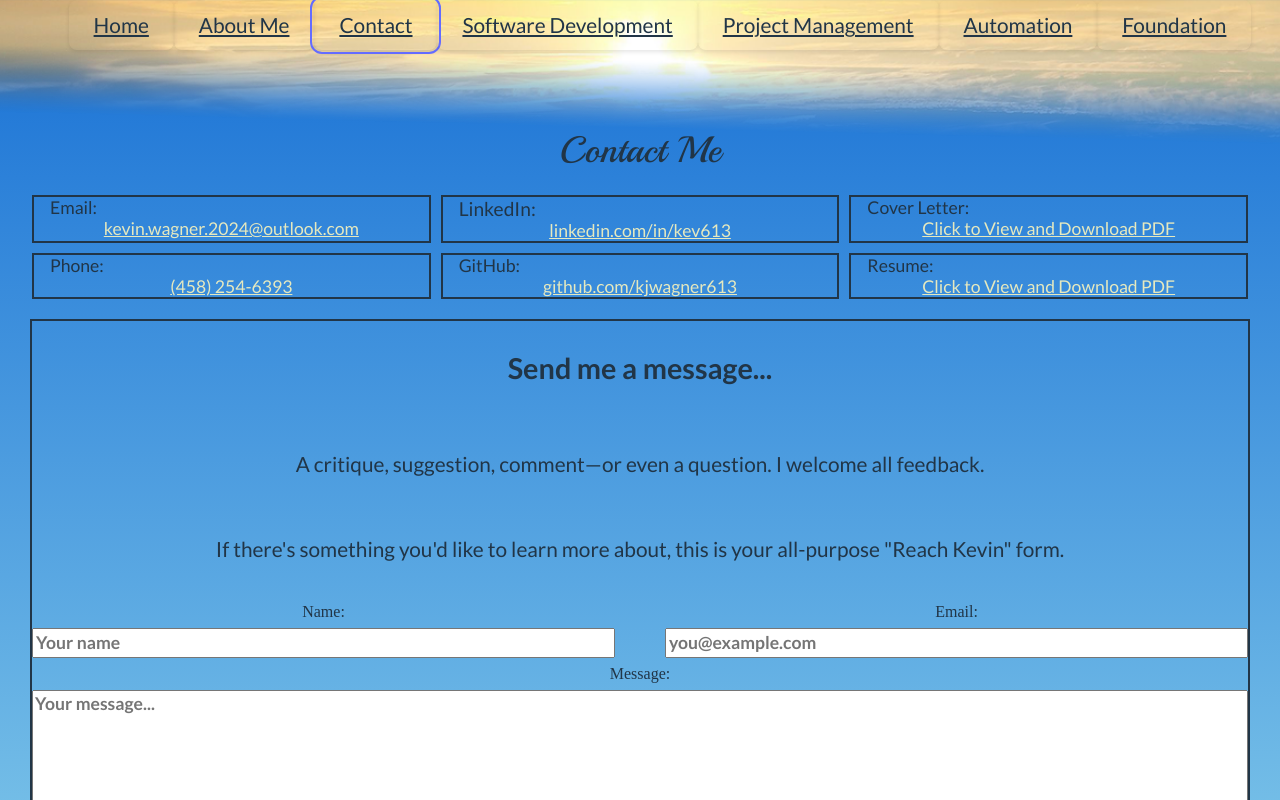
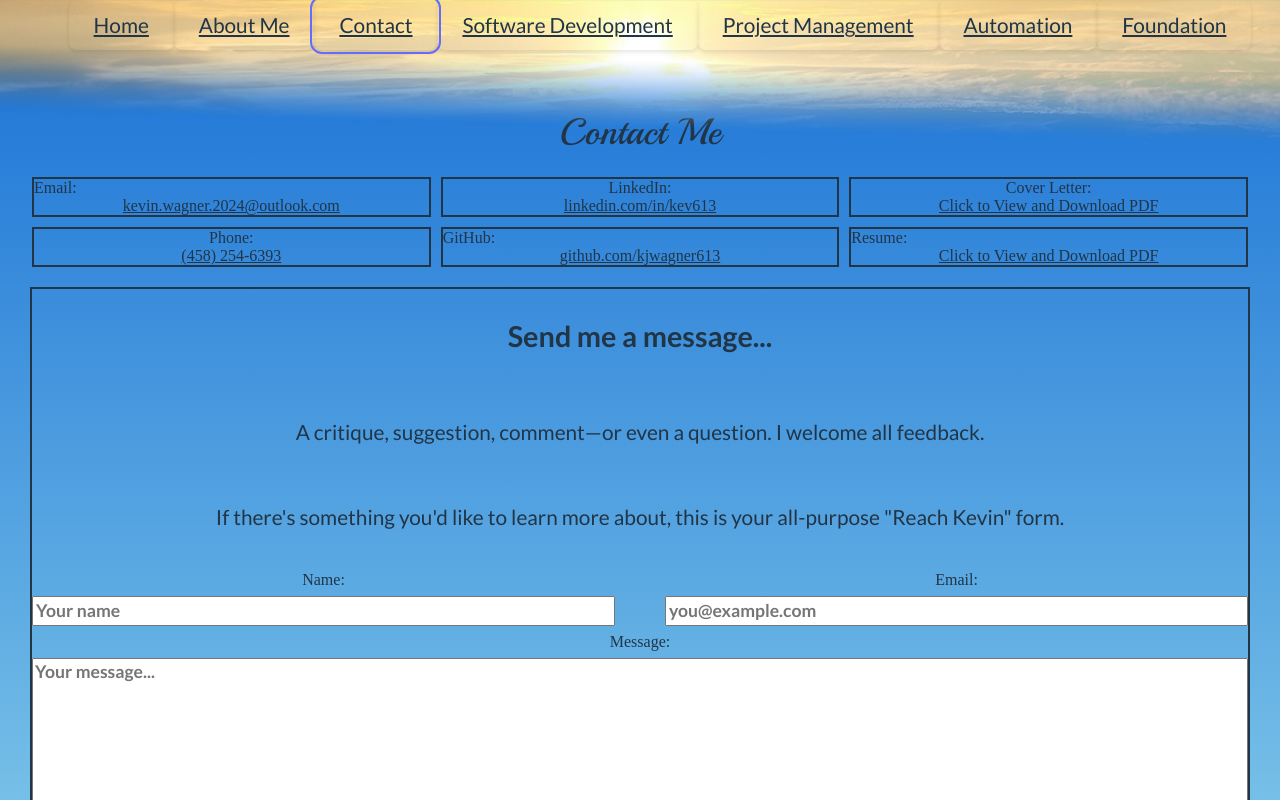
Before and after one commit to kjwagner613/craftsman, a React (Vite) app: page / in a window 1280 px wide. Both pictures are taken after a click on the button "Contact". Shown: the top 800 px of the page. Built offline with nearby package versions, Linux system fonts and the light colour scheme; a web font is replaced by a local one.

Commit message:
refactor(core): semantic styling system + component token sweep

```diff
--- a/src/assets/components/Contact.jsx
+++ b/src/assets/components/Contact.jsx
@@ -2,6 +2,11 @@
 import React, { useEffect, useState } from 'react';
 import { motion } from 'framer-motion';
 import ContactForm from './contactForm';
+import { typography } from '../../utils/typography';
+import { layout } from '../../utils/layout';
+import { grids } from '../../utils/grids';
+import { commonStyles } from '../../utils/commonStyles';
+import { combineClasses } from '../../utils/index';
 
 import '../../index.css';
 
@@ -25,14 +30,14 @@ const Contact = ({ selected }) => {
   }, [selected]);
 
   return (
-    <div className="w-full flex justify-center">
-      <div className="flex flex-col items-center mb-8 w-full max-w-5xl">npm
-        <h1 className="font-[var(--font-secondary)] text-[var(--font-size-titles)] font-semibold mt-[10vh] mb-6 z-30">Contact Me</h1>
+    <div className={layout.centerFull}>
+      <div className={layout.sectionInnerAlt}>
+        <h1 className={typography.sectionTitle}>Contact Me</h1>
 
         {/* Netlify Hidden Fields for messaging*/}
 
         {/* Contact Info Grid */}
-        <div className="grid grid-cols-3 gap-x-[10px] gap-y-[10px] mb-[20px] w-full">
+        <div className={grids.contactTiles}>
           {/* Email */}
           <motion.div
             initial={{ opacity: 0, y: 60 }}
@@ -41,8 +46,8 @@ const Contact = ({ selected }) => {
             className="border-2 p-4 rounded z-0"
             style={{ pointerEvents: 'auto' }}
           >
-            <label className="block mb-2 z-50" style={{ fontSize: "var(--font-size-small)", fontFamily: "var(--font-main)", textAlign: "left", marginLeft: "1rem" }} >Email:</label>
-            <a href="mailto:kevin.wagner.2024@outlook.com" className="text-blue-400 hover:underline z-50" style={{ fontSize: "var(--font-size-small)", fontFamily: "var(--font-main)" }}>
+            <label className={typography.fieldLabel}>Email:</label>
+            <a href="mailto:kevin.wagner.2024@outlook.com" className={typography.fieldLink}>
               kevin.wagner.2024@outlook.com
             </a>
           </motion.div>
@@ -54,8 +59,8 @@ const Contact = ({ selected }) => {
             transition={{ delay: 0.2, duration: 0.5 }}
             className="border-2 p-4 rounded z-0"
           >
-            <label className="block mb-2" style={{ fontSize: "1.2rem", fontFamily: "var(--font-main)", textAlign: "left", marginLeft: "1rem" }}>LinkedIn:</label>
-            <a href="https://www.linkedin.com/in/kev613/" className="text-blue-400 hover:underline" target="_blank" rel="noopener noreferrer" style={{ fontSize: "var(--font-size-small)", fontFamily: "var(--font-main)" }}>
+            <label className={typography.fieldLabelAlt}>LinkedIn:</label>
+            <a href="https://www.linkedin.com/in/kev613/" className={typography.fieldLink} target="_blank" rel="noopener noreferrer">
               linkedin.com/in/kev613
             </a>
           </motion.div>
@@ -67,8 +72,8 @@ const Contact = ({ selected }) => {
             transition={{ delay: 0.3, duration: 0.5 }}
             className="border-2 p-4 rounded z-0"
           >
-            <label className="block mb-2" style={{ fontSize: "var(--font-size-small)", fontFamily: "var(--font-main)", textAlign: "left", marginLeft: "1rem" }} >Cover Letter:</label>
-            <a href="/Kevin Wagner Cover Letter 2025.pdf" className="text-blue-400 hover:underline" target="_blank" rel="noopener noreferrer" style={{ fontSize: "var(--font-size-small)", fontFamily: "var(--font-main)" }}>
+            <label className={typography.fieldLabelAlt}>Cover Letter:</label>
+            <a href="/Kevin Wagner Cover Letter 2025.pdf" className={typography.fieldLink} target="_blank" rel="noopener noreferrer">
               Click to View and Download PDF
             </a>
           </motion.div>
@@ -80,8 +85,8 @@ const Contact = ({ selected }) => {
             transition={{ delay: 0.4, duration: 0.5 }}
             className="border-2 p-4 rounded z-0"
           >
-            <label className="block mb-2" style={{ fontSize: "var(--font-size-small)", fontFamily: "var(--font-main)", textAlign: "left", marginLeft: "1rem" }} >Phone:</label>
-            <a href="tel:+14582546393" className="text-blue-400 hover:underline" style={{ fontSize: "var(--font-size-small)", fontFamily: "var(--font-main)" }}>
+            <label className={typography.fieldLabelAlt}>Phone:</label>
+            <a href="tel:+14582546393" className={typography.fieldLink}>
               (458) 254-6393
             </a>
           </motion.div>
@@ -93,8 +98,8 @@ const Contact = ({ selected }) => {
             transition={{ delay: 0.5, duration: 0.5 }}
             className="border-2 p-4 rounded z-0"
           >
-            <label className="block mb-2" style={{ fontSize: "var(--font-size-small)", fontFamily: "var(--font-main)", textAlign: "left", marginLeft: "1rem" }} >GitHub:</label>
-            <a href="https://github.com/kjwagner613" className="text-blue-400 hover:underline" target="_blank" rel="noopener noreferrer" style={{ fontSize: "var(--font-size-small)", fontFamily: "var(--font-main)" }}>
+            <label className={typography.fieldLabel}>GitHub:</label>
+            <a href="https://github.com/kjwagner613" className={typography.fieldLink} target="_blank" rel="noopener noreferrer">
               github.com/kjwagner613
             </a>
           </motion.div>
@@ -106,8 +111,8 @@ const Contact = ({ selected }) => {
             transition={{ delay: 0.6, duration: 0.5 }}
             className="border-2 p-4 rounded z-0"
           >
-            <label className="block mb-2" style={{ fontSize: "var(--font-size-small)", fontFamily: "var(--font-main)", textAlign: "left", marginLeft: "1rem" }} >Resume:</label>
-            <a href="/Kevin Wagner Resume 2025.pdf" className="text-blue-400 hover:underline" target="_blank" rel="noopener noreferrer" style={{ fontSize: "var(--font-size-small)", fontFamily: "var(--font-main)" }} >
+            <label className={typography.fieldLabel}>Resume:</label>
+            <a href="/Kevin Wagner Resume 2025.pdf" className={typography.fieldLink} target="_blank" rel="noopener noreferrer">
               Click to View and Download PDF
             </a>
           </motion.div>
@@ -119,14 +124,14 @@ const Contact = ({ selected }) => {
           initial={{ opacity: 0, y: 50 }}
           animate={showColumns ? { opacity: 1, y: 0 } : {}}
           transition={{ delay: 0.6, duration: 0.7, ease: [0.42, 0, 0.58, 1] }}
-          className="flex flex-col w-full items-center"
+          className={layout.formWrapper}
         >
-          <div className="flex flex-col gap-[10px] w-full md:w-1/2 border-yellow-300 border-2 rounded-lg p-6 z-0">
-            <h3 className="text-xl font-semibold mb-2">Send me a message...</h3>
-            <div className="flex flex-col items-center mb-4">
-              <p className="text-gray-600 font-[var(--font-main)]">A critique, suggestion, comment—or even a question. I welcome all feedback.</p>
+          <div className={layout.formContainer}>
+            <h3 className={typography.h3Title}>Send me a message...</h3>
+            <div className={layout.messageIntro}>
+              <p className={typography.helperText}>A critique, suggestion, comment—or even a question. I welcome all feedback.</p>
             </div>
-            <p className="mb-4 flex flex-col items-center">If there's something you'd like to learn more about, this is your all-purpose "Reach Kevin" form.</p>
+            <p className={layout.messageIntro}>If there's something you'd like to learn more about, this is your all-purpose "Reach Kevin" form.</p>
 
             {/* Contact Form */}
             <motion.div
--- a/src/assets/components/Foundation.jsx
+++ b/src/assets/components/Foundation.jsx
@@ -30,7 +30,7 @@ const Foundation = ({ selected }) => {
 
         <h4>The Principles That Drive My Work</h4>
         <p>Success isn’t accidental—it’s a product of theory, practice, and principle working in unison. Whether in Software, infrastructure, or project management, I apply a mindset rooted in efficiency, precision, and continuous refinement.</p>
-        <p>There are no shortcuts, no easier ways—only meticulous planning, strategic execution, and a commitment to excellence at every stage.</p>
+        <p>There are no shortcuts, no easier way—only meticulous planning, strategic execution, and a commitment to excellence at every stage.</p>
 
         <h4>Bringing It All Together</h4>
 
--- a/src/index.css
+++ b/src/index.css
@@ -23,7 +23,7 @@ html, body {
   --font-size-headers: 1.8rem;
   --font-size-body: 1.3rem;
   --font-size-small: 1.1rem;
-  --max-width: none;
+  --max-width: 1000px;
   font-synthesis: none;
   text-rendering: optimizeLegibility;
   -webkit-font-smoothing: antialiased;
--- /dev/null
+++ b/src/utils/commonStyles.js
@@ -0,0 +1,39 @@
+export const commonStyles = {
+  // Container styles
+  container: "w-[90vw] max-w-[1000px] mx-auto",
+  textContainer: "text-justify",
+
+  // Animation styles
+  fadeIn: "transition-opacity transition-transform duration-700 ease-in-out",
+  visible: "opacity-100 scale-100 translate-y-0",
+  hidden: "opacity-0 scale-90 translate-y-6",
+
+
+  // Font styles
+  fontMain: "font-[var(--font-main)]",
+  fontSecondary: "font-[var(--font-secondary)]",
+};
+
+// CSS variable styles (for inline styles)
+export const cssVars = {
+  maxWidth: { maxWidth: "var(--max-width)" },
+  fontMain: { fontFamily: "var(--font-main)" },
+  fontSizeSmall: { fontSize: "var(--font-size-small)" },
+  fontSizeBody: { fontSize: "var(--font-size-body)" },
+  fontSizeHeader: { fontSize: "var(--font-size-header)" },
+  fontSizeTitles: { fontSize: "var(--font-size-titles)" },
+};
+
+export const motionTokens = {
+  contactTileAnim: (delay = 0.2) => ({
+    initial: { opacity: 0, y: 50 },
+    animate: { opacity: 1, y: 0 },
+    transition: { delay, duration: 0.5 },
+  }),
+  formWrapperAnim: {
+    layout: true,
+    initial: { opacity: 0, y: 50 },
+    animate: { opacity: 1, y: 0 },
+    transition: { delay: 0.6, duration: 0.7, ease: [0.42, 0, 0.58, 1] },
+  },
+};
--- /dev/null
+++ b/src/utils/grids.js
@@ -0,0 +1,4 @@
+export const grids = {
+  contactTiles: "grid grid-cols-3 gap-x-[10px] gap-y-[10px] mb-[20px] w-full",
+  contactFormGrid: "grid grid-cols-2 gap-[50px]",
+};
--- /dev/null
+++ b/src/utils/layout.js
@@ -0,0 +1,17 @@
+
+export const layout = {
+  centerColumn: "flex flex-col items-center justify-center",
+  centerRow: "flex flex-row items-center justify-center",
+  sectionOuter: "w-full flex justify-center",
+  sectionInner: "flex flex-col items-center w-full max-w-5xl mb-8",
+  infoGrid: "grid grid-cols-3 gap-x-[10px] gap-y-[10px] w-full mb-[20px]",
+  messageWrapper: "flex flex-col w-full items-center",
+  messageInner: "flex flex-col gap-[10px] w-full md:w-1/2 border-yellow-300 border-2 rounded-lg p-6 z-0",
+  messageIntro: "flex flex-col items-center mb-4",
+  centerFull: "w-full flex justify-center",
+  sectionInnerAlt: "flex flex-col items-center mb-8 w-full max-w-5xl",
+  centerColumnAlt: "flex flex-col items-center justify-center",
+  formWrapper: "flex flex-col w-full items-center",
+  formContainer: "flex flex-col gap-[10px] w-full md:w-1/2 border-yellow-300 border-2 rounded-lg p-6 z-0",
+  centerFlex: "flex items-center justify-center",
+};
--- /dev/null
+++ b/src/utils/typography.js
@@ -0,0 +1,11 @@
+export const typography = {
+  sectionTitle: "font-[var(--font-secondary)] text-[var(--font-size-titles)] font-semibold mt-[10vh] mb-6 z-30",
+  fieldLabel: "block mb-2 ml-4 text-left font-[var(--font-main)] text-[var(--font-size-small)]",
+  fieldLink: "text-blue-400 hover:underline font-[var(--font-main)] text-[var(--font-size-small)]",
+  h3Title: "text-xl font-semibold mb-2",
+  sectionTitle: "font-[var(--font-secondary)] text-[var(--font-size-titles)] font-semibold mt-[10vh] mb-6 z-30",
+  helperText: "text-gray-600 font-[var(--font-main)]",
+  fieldLabelAlt: "block mb-2 z-50",
+  linkText: "text-blue-400 hover:underline z-50",
+  formTitle: "text-xl font-semibold mb-2",
+};
```
Also changed, not shown: src/assets/components/AboutMe.jsx (+9 -4 lines), src/assets/components/temp/Header.jsx (deleted, +0 -51 lines), src/utils/index.js (added, +19 -0 lines).
